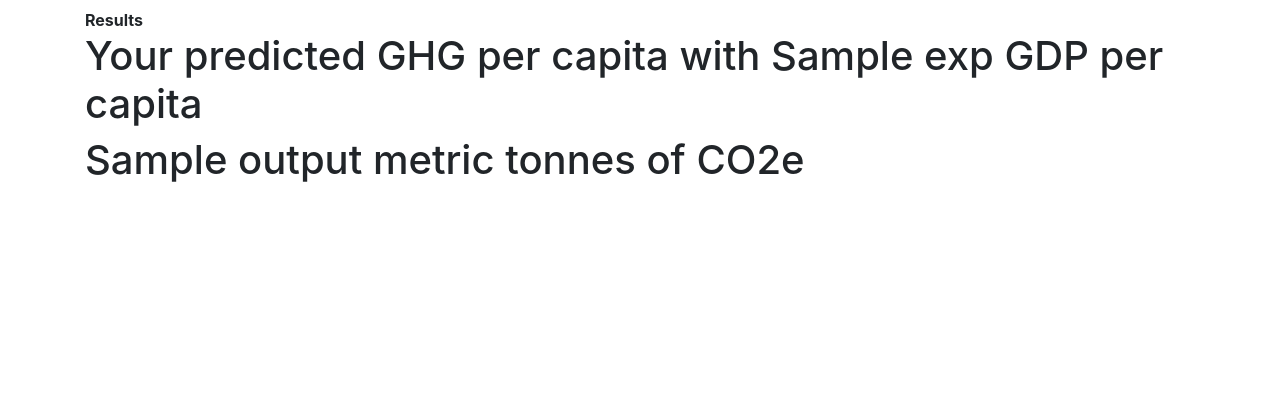
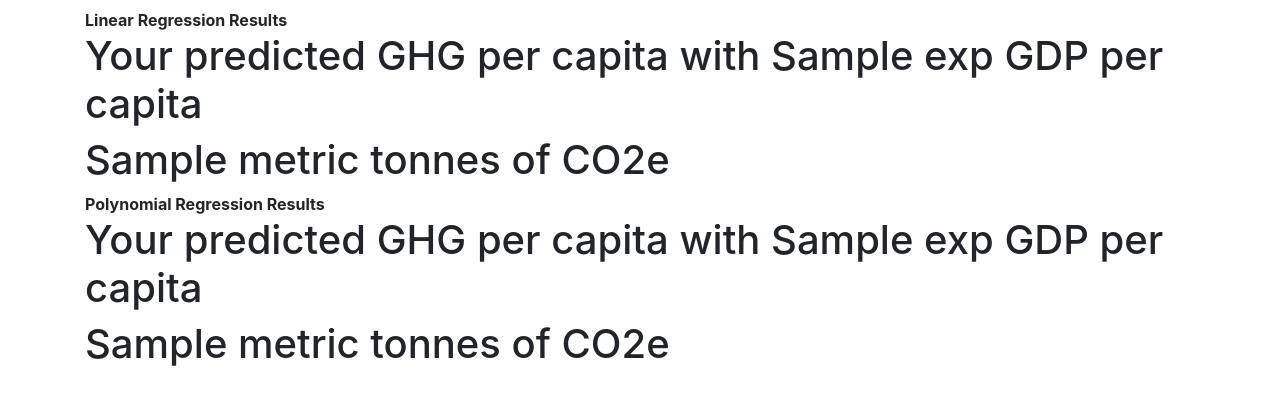
Before and after one commit to Kwamb0/GHGpercapita_Project, a Flask app: template templates/results.html in a window 1280 px wide. Shown: the part 94-499 px from the top of the page. Run offline with Flask 2, Linux system fonts and the light colour scheme; the template is opened without the code that fills it: most values are stand-ins (such as "Sample title", 1, 10 or a date in 2020); parts of the project's set-up code (start-up, migrations or seed data) failed here and were passed over; some libraries are stand-ins or nearby versions.

Commit message:
feat. Functionality to Predict on Polynomial Regression Prediction

```diff
--- a/app.py
+++ b/app.py
@@ -4,6 +4,7 @@
 import numpy as np
 from flask import Flask, render_template, request, jsonify
 import pickle
+import sklearn
 from sklearn.preprocessing import PolynomialFeatures
 
 app = Flask(__name__)
@@ -11,6 +12,7 @@ app = Flask(__name__)
 # Load the model
 lin_model = pickle.load(open('./ML_Script/ghg_linear_model.pkl','rb'))
 poly_model = pickle.load(open('./ML_Script/ghg_poly_model.pkl','rb'))
+poly = PolynomialFeatures(degree=3)
 
 @app.route('/')
 def home():
@@ -28,12 +30,13 @@ def predict():
 
         # Make prediction using model loaded from disk as per the data.
         lin_prediction = lin_model.predict([[data]])
+        poly_prediction = poly_model.predict(poly.fit_transform([[data]]))
         # Take the first value of prediction
         lin_output = lin_prediction[0]
+        poly_output = poly_prediction[0]
 
 
-
-        return render_template("results.html", output=lin_output, exp=data)
+        return render_template("results.html", lin_output=lin_output, poly_output = poly_output,exp=data)
 
 @app.route('/visualizations/<html_name>')
 def fetch_visual(html_name):
--- a/templates/results.html
+++ b/templates/results.html
@@ -30,13 +30,18 @@
             <div class="container">
 
                 <div class="fieldset">
-                    <p style="margin:0px;"><b>Results</b></p>
+                    <p style="margin:0px;"><b>Linear Regression Results</b></p>
                    <h1>Your predicted GHG per capita with {{exp}} GDP per capita</h1>
-                   <h1>{{ output }} metric tonnes of CO2e</h1>
+                   <h1>{{ lin_output }} metric tonnes of CO2e</h1>
+                </div>
+
+                <div class="fieldset">
+                    <p style="margin:0px;"><b>Polynomial Regression Results</b></p>
+                   <h1>Your predicted GHG per capita with {{exp}} GDP per capita</h1>
+                   <h1>{{ poly_output }} metric tonnes of CO2e</h1>
                 </div>
             </div>
 
-    </div>
 
 
 </body>
```
